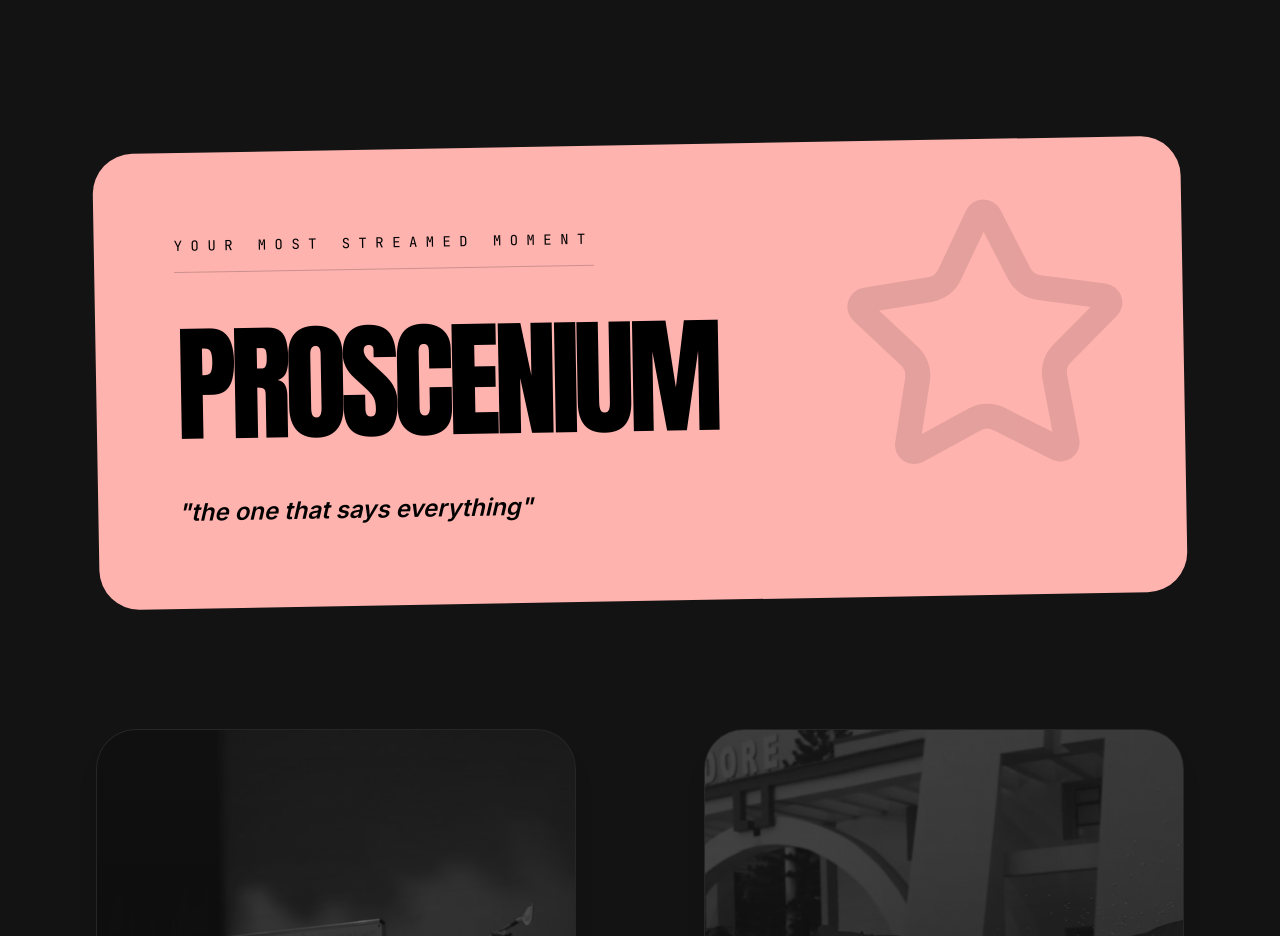
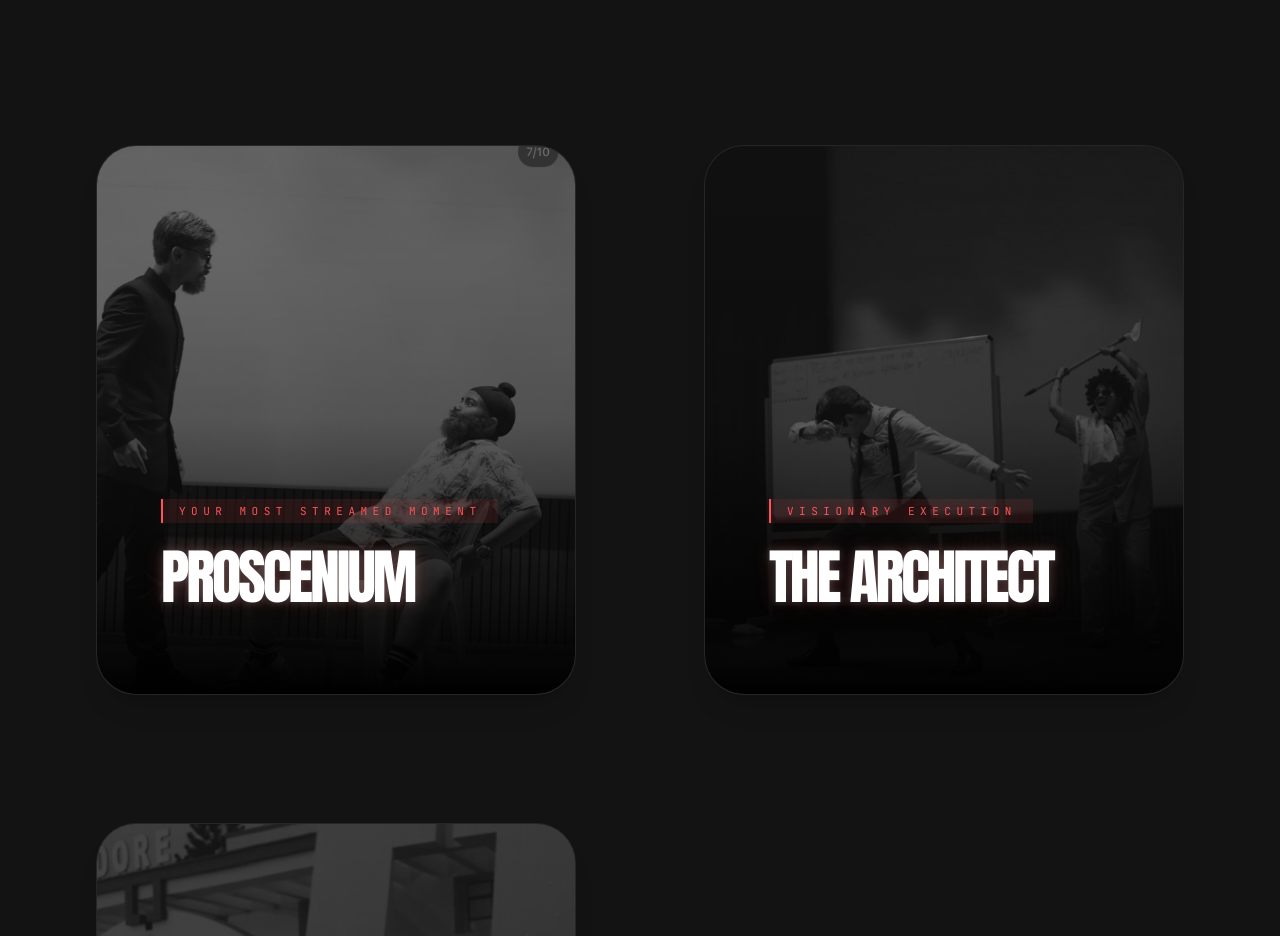
Before and after one commit to Sxturn7/please, a React (Vite) app: page / in a window 1280 px wide. Shown: the part 6620-7556 px from the top of the page. Built offline with nearby package versions, Linux system fonts and the light colour scheme.

Commit message:
Update App.tsx

```diff
--- a/src/App.tsx
+++ b/src/App.tsx
@@ -613,23 +613,19 @@ export default function App() {
                 <SectionLabel>PHASE 04</SectionLabel>
                 <h2 className="text-6xl md:text-8xl lg:text-[7rem] font-display uppercase leading-none tracking-tighter">IDENTITY</h2>
               </div>
-              <div className="md:col-start-1 md:col-span-11 bg-primary text-black p-10 md:p-20 transform md:-rotate-1 relative overflow-hidden group mb-32 rounded-[2.5rem]">
-                <div className="absolute top-0 right-0 p-12 opacity-10 group-hover:scale-110 transition-transform duration-700">
-                  <Star size={300} />
-                </div>
-                <div className="relative z-10 space-y-12">
-                  <span className="font-mono text-sm uppercase tracking-[0.6em] border-b border-black/20 pb-4 inline-block">YOUR MOST STREAMED MOMENT</span>
-                  <h3 className="font-display text-6xl md:text-[7rem] lg:text-[8rem] leading-none uppercase tracking-tighter">PROSCENIUM</h3>
-                  <p className="font-body-md text-xl md:text-2xl italic font-bold">"the one that says everything"</p>
-                </div>
-              </div>
 
               <div className="grid grid-cols-1 md:grid-cols-2 gap-24 lg:gap-32">
-                {WRAPPED_DATA.filter(d => d.type.includes("PHASE 04") && d.id !== "proscenium").map((item) => (
-                  <WrappedCard key={item.id} item={item} onClick={() => setSelectedItem(item)} />
-                ))}
-              </div>
-            </section>
+    {WRAPPED_DATA
+      .filter(d => d.type.includes("PHASE 04"))
+      .map((item) => (
+        <WrappedCard
+          key={item.id}
+          item={item}
+          onClick={() => setSelectedItem(item)}
+        />
+      ))}
+  </div>
+</section>
 
             {/* Philosophy */}
             <section id="philosophy" className="max-w-6xl mx-auto px-12 md:px-24">
```
